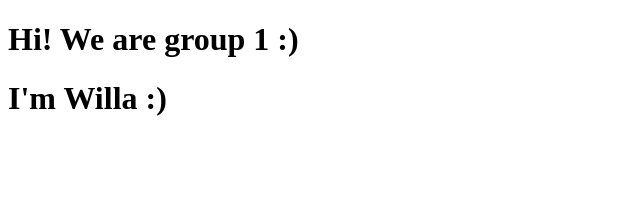
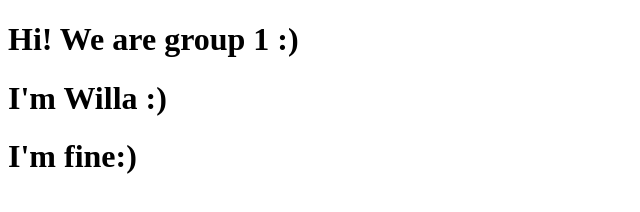
Before and after one commit to tyhuangg/mis, a plain HTML site: page index.html in a window 1280 px wide. Shown: the whole page, without its empty margins (0-640 px from the left). Drawn offline with Linux system fonts and the light colour scheme.

Commit message:
110306025 write

```diff
--- a/index.html
+++ b/index.html
@@ -8,6 +8,8 @@
 
   <h1>I'm Willa :)</h1>
 
+  <h1>I'm fine:)</h1>
+
 
 
 
```
